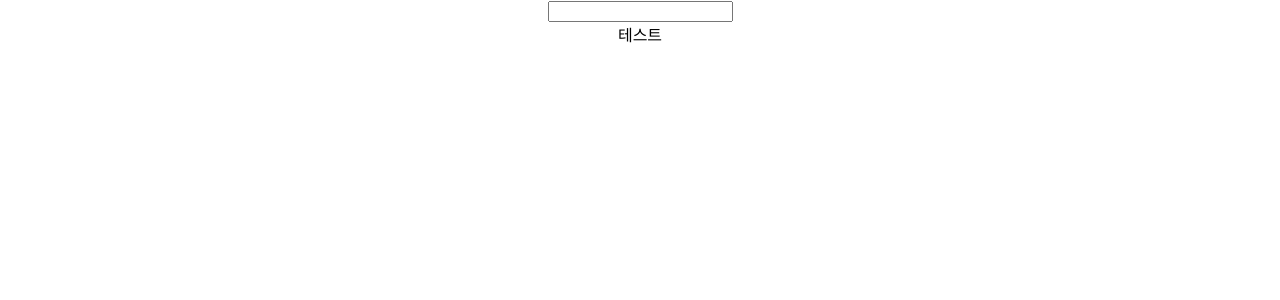
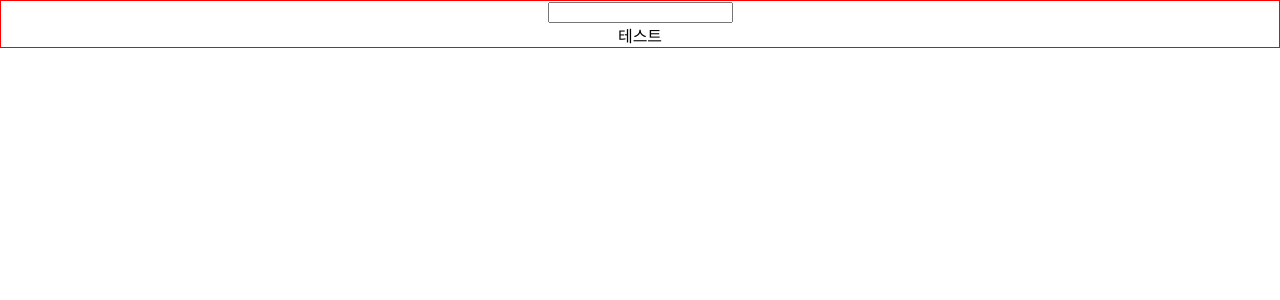
Before and after one commit to rjsdnql123/compoundcomponent, a React (Create React App) app: page / in a window 1280 px wide. Shown: the top 300 px of the page. Built offline with nearby package versions, Linux system fonts and the light colour scheme.

Commit message:
(Fix): 스타일 적용

```diff
--- a/package.json
+++ b/package.json
@@ -3,6 +3,8 @@
   "version": "0.1.0",
   "private": true,
   "dependencies": {
+    "@emotion/react": "^11.11.0",
+    "@emotion/styled": "^11.11.0",
     "@testing-library/jest-dom": "^5.14.1",
     "@testing-library/react": "^13.0.0",
     "@testing-library/user-event": "^13.2.1",
@@ -10,7 +12,6 @@
     "@types/node": "^16.7.13",
     "@types/react": "^18.0.0",
     "@types/react-dom": "^18.0.0",
-    "emotion": "^11.0.0",
     "react": "^18.2.0",
     "react-dom": "^18.2.0",
     "react-scripts": "5.0.1",
--- a/src/CompoundComponent/Form/CompoundForm.tsx
+++ b/src/CompoundComponent/Form/CompoundForm.tsx
@@ -2,6 +2,7 @@ import React, { ReactNode, useState } from "react";
 import CompoundFormContext from "@compoundCom/Form/CompoundFormContext";
 import CompoundFormInput from "@compoundCom/Form/CompoundFormInput";
 import CompoundFormLabel from "@compoundCom/Form/CompoundFormLabel";
+import { CompoundComponentWrapper } from "@compoundCom/Form/CompoundFormStyle";
 
 interface ICompoundFormProps {
   children: ReactNode;
@@ -14,11 +15,14 @@ function CompoundForm({ children }: ICompoundFormProps) {
 
   return (
     <CompoundFormContext.Provider value={{ isFocus, setIsFocus }}>
-      <div>{children}</div>
+      <CompoundComponentWrapper isFocus={isFocus}>
+        {children}
+      </CompoundComponentWrapper>
     </CompoundFormContext.Provider>
   );
 }
 
 CompoundForm.Input = CompoundFormInput;
 CompoundForm.Label = CompoundFormLabel;
+
 export default CompoundForm;
--- a/src/CompoundComponent/Form/CompoundFormInput.tsx
+++ b/src/CompoundComponent/Form/CompoundFormInput.tsx
@@ -1,5 +1,5 @@
 import React from "react";
-import { useCompoundFormContext } from "./CompoundFormContext";
+import { useCompoundFormContext } from "@compoundCom/Form/CompoundFormContext";
 
 interface ICompoundFormInputProps {
   onChange: (e: React.ChangeEvent<HTMLInputElement>) => void;
--- /dev/null
+++ b/src/CompoundComponent/Form/CompoundFormStyle.ts
@@ -0,0 +1,11 @@
+import styled from "@emotion/styled";
+
+interface CompoundWrapperStyleProps {
+  isFocus: boolean;
+}
+
+const CompoundComponentWrapper = styled.div<CompoundWrapperStyleProps>`
+  border: solid 1px ${(props) => (props.isFocus ? "blue" : "red")};
+`;
+
+export { CompoundComponentWrapper };
```
Also changed, not shown: 1 other file (tests, documents, lock files or other folders).
